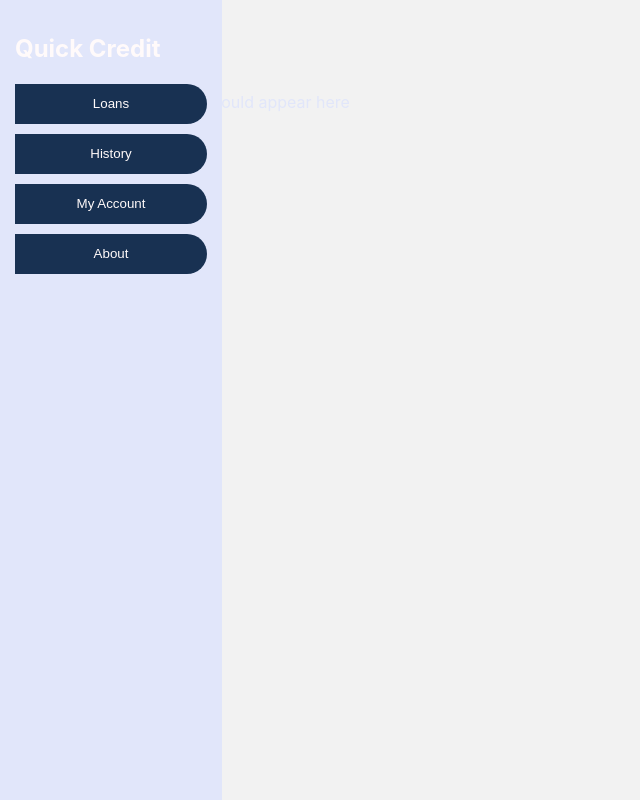
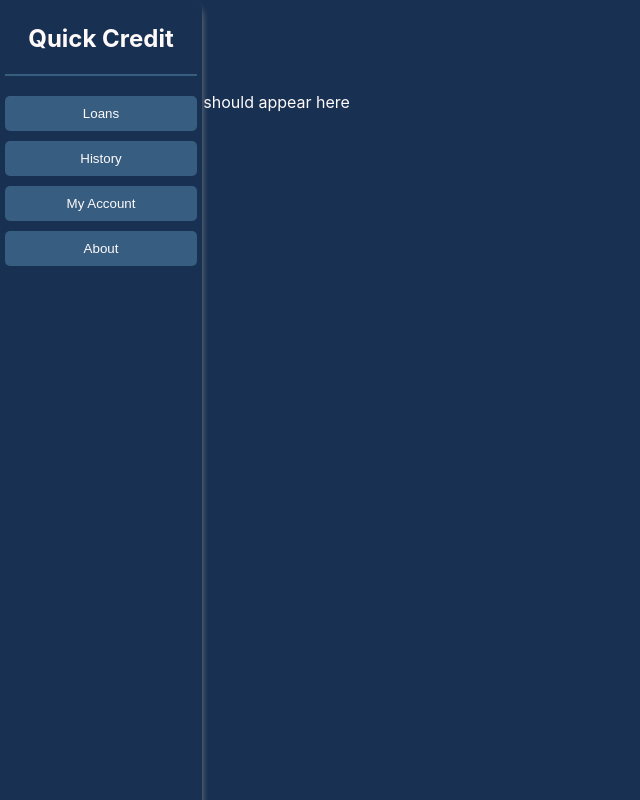
Before and after one commit to THEmmanuel/Quick-Credit, a website: page UI/dashboard.html in a window 1280 px wide. Shown: the whole page, without its empty margins (0-640 px from the left). Drawn offline with Linux system fonts and the light colour scheme.

Commit message:
added styling to the nav bar

```diff
--- a/UI/css/dasboard.css
+++ b/UI/css/dasboard.css
@@ -22,9 +22,9 @@
 
 body {
     margin: 2px;
-    background-color: #F2F2F2;
+    background-color: #183152;
     line-height: 1.8em;
-    color: #E1E6FA;
+    color: #FFFAFA;
     font-family: -apple-system, BlinkMacSystemFont, 'Segoe UI', Roboto, Oxygen, Ubuntu, Cantarell, 'Open Sans', 'Helvetica Neue', sans-serif;
 }
 
@@ -36,27 +36,33 @@ body {
     top: 0;
     left: 0;
     /* overflow-x: hidden; */
-    background: #E1E6FA;
+    background: #183152;
     color: #FFFAFA;
-    padding: 15px;
+    /* padding-left: 0; */
+    padding: 5px;
+    box-shadow: 0px 6px 6px #808080;
+    border-radius: 0 10px 10px 0 ;
 }
 
 .nav_bar_btn {
     width: 100%;
-    height: 40px;
+    height: 35px;
     border: none;
     margin-bottom: 10px;
     display: block;
-    background-color: #183152;
+    background-color: #375D81;
     color: #FFFAFA;
-    border-radius: 0px 20px 20px 0px;
+    border-radius: 5px;
 }
 
 .nav_bar_side ul {
     padding: 0;
     margin: 0;
     width: 100%;
-    /* justify-content: start; */
-    list-style: none outside;
-    /* margin-left: auto; */
 }
+
+.nav_bar_side h1{
+    text-align: center;
+    padding-bottom: 20px;
+    border-bottom: #375D81 2px solid;
+}
```
